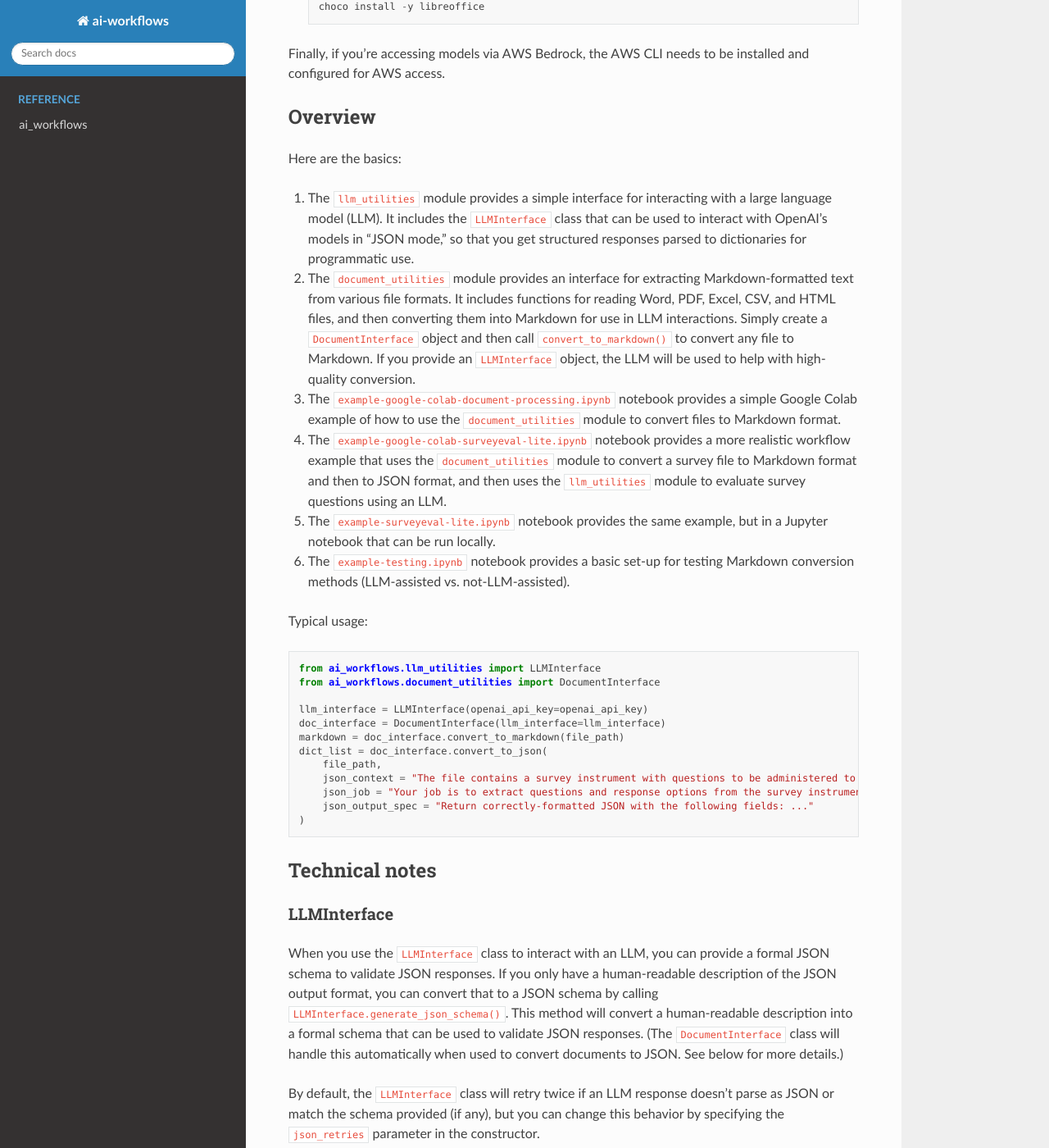
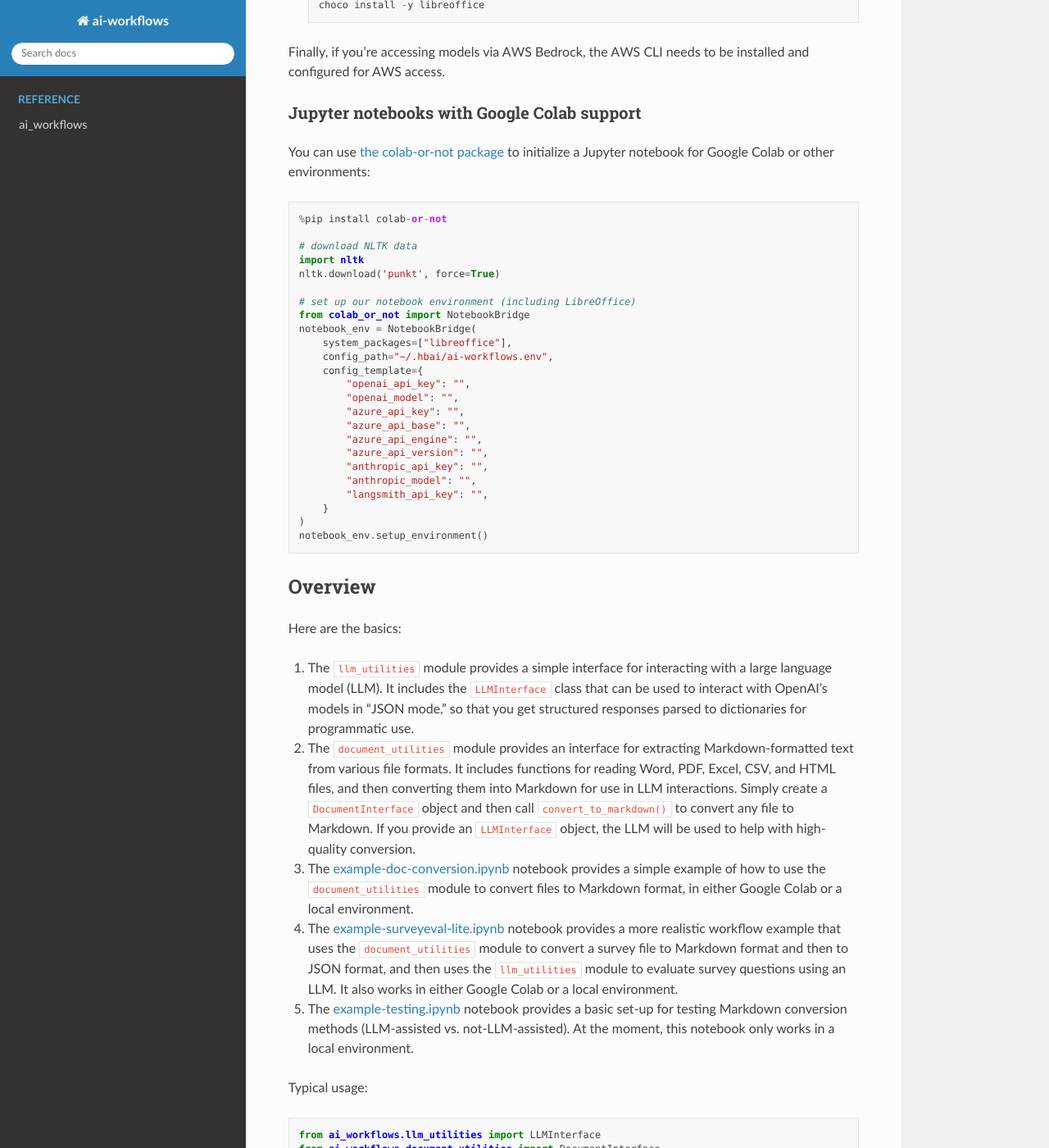
Before and after one commit to higherbar-ai/ai-workflows, a Sphinx documentation site: the page built from docs/source/index.rst, in a window 1280 px wide and 1400 px high, scrolled down 1040 px. Shown: the whole window at 82% size. Built offline with Sphinx 7.4.7 and the Read the Docs theme 3.1.0, drawn with Linux system fonts in a browser that asks for light colours; some of the changed text lies outside the part shown.

Commit message:
Further updates to consolidate Google Colab and local versions using new colab-or-not package. Also updated roadmap and docs.

```diff
--- a/README.rst
+++ b/README.rst
@@ -13,7 +13,8 @@ Install the latest version with pip::
 
     pip install py-ai-workflows
 
-You'll also need to install several other dependencies, which you can do by running the ``initial-setup.ipynb`` Jupyter
+You'll also need to install several other dependencies, which you can do by running the
+`initial-setup.ipynb <https://github.com/higherbar-ai/ai-workflows/blob/main/src/initial-setup.ipynb>`_ Jupyter
 notebook — or by installing them manually as follows.
 
 First, download NTLK data for natural language text processing::
@@ -41,6 +42,37 @@ Then install ``libreoffice`` for converting Office documents to PDF.
 
 Finally, if you're accessing models via AWS Bedrock, the AWS CLI needs to be installed and configured for AWS access.
 
+Jupyter notebooks with Google Colab support
+^^^^^^^^^^^^^^^^^^^^^^^^^^^^^^^^^^^^^^^^^^^
+
+You can use `the colab-or-not package <https://github.com/higherbar-ai/colab-or-not>`_ to initialize a Jupyter notebook
+for Google Colab or other environments::
+
+    %pip install colab-or-not
+
+    # download NLTK data
+    import nltk
+    nltk.download('punkt', force=True)
+
+    # set up our notebook environment (including LibreOffice)
+    from colab_or_not import NotebookBridge
+    notebook_env = NotebookBridge(
+        system_packages=["libreoffice"],
+        config_path="~/.hbai/ai-workflows.env",
+        config_template={
+            "openai_api_key": "",
+            "openai_model": "",
+            "azure_api_key": "",
+            "azure_api_base": "",
+            "azure_api_engine": "",
+            "azure_api_version": "",
+            "anthropic_api_key": "",
+            "anthropic_model": "",
+            "langsmith_api_key": "",
+        }
+    )
+    notebook_env.setup_environment()
+
 Overview
 ---------
 
@@ -54,15 +86,14 @@ Here are the basics:
    Markdown for use in LLM interactions. Simply create a ``DocumentInterface`` object and then call
    ``convert_to_markdown()`` to convert any file to Markdown. If you provide an ``LLMInterface`` object, the LLM will
    be used to help with high-quality conversion.
-#. The ``example-google-colab-document-processing.ipynb`` notebook provides a simple Google Colab example of how to use
-   the ``document_utilities`` module to convert files to Markdown format.
-#. The ``example-google-colab-surveyeval-lite.ipynb`` notebook provides a more realistic workflow example that uses
-   the ``document_utilities`` module to convert a survey file to Markdown format and then to JSON format, and then
-   uses the ``llm_utilities`` module to evaluate survey questions using an LLM.
-#. The ``example-surveyeval-lite.ipynb`` notebook provides the same example, but in a Jupyter notebook that can be run
-   locally.
-#. The ``example-testing.ipynb`` notebook provides a basic set-up for testing Markdown conversion methods (LLM-assisted
-   vs. not-LLM-assisted).
+#. The `example-doc-conversion.ipynb <https://github.com/higherbar-ai/ai-workflows/blob/main/src/example-doc-conversion.ipynb>`_ notebook provides a simple example of how to use the ``document_utilities``
+   module to convert files to Markdown format, in either Google Colab or a local environment.
+#. The `example-surveyeval-lite.ipynb <https://github.com/higherbar-ai/ai-workflows/blob/main/src/example-surveyeval-lite.ipynb>`_
+   notebook provides a more realistic workflow example that uses the ``document_utilities`` module to convert a survey
+   file to Markdown format and then to JSON format, and then uses the ``llm_utilities`` module to evaluate survey
+   questions using an LLM. It also works in either Google Colab or a local environment.
+#. The `example-testing.ipynb <https://github.com/higherbar-ai/ai-workflows/blob/main/src/example-testing.ipynb>`_ notebook provides a basic set-up for testing Markdown conversion methods (LLM-assisted
+   vs. not-LLM-assisted). At the moment, this notebook only works in a local environment.
 
 Typical usage::
 
--- a/docs/source/conf.py
+++ b/docs/source/conf.py
@@ -16,7 +16,7 @@ sys.path.insert(0, os.path.abspath('../../src/ai_workflows'))
 project = 'ai-workflows'
 copyright = '2024, Higher Bar AI, PBC'
 author = 'Higher Bar AI, PBC'
-release = '0.13.0'
+release = '0.14.0'
 
 
 # -- General configuration ---------------------------------------------------
--- a/setup.py
+++ b/setup.py
@@ -20,7 +20,7 @@ with open('README.rst') as file:
 
 setup(
     name='py-ai-workflows',
-    version='0.13.0',
+    version='0.14.0',
     packages=find_packages(where='src'),
     package_dir={'': 'src'},
     python_requires='>=3.10',
```
Also changed, not shown: other parts of README.rst (+0 -1 lines), src/example-doc-conversion.ipynb, src/example-google-colab-surveyeval-lite.ipynb (deleted), src/example-surveyeval-lite.ipynb, src/initial-setup.ipynb.
